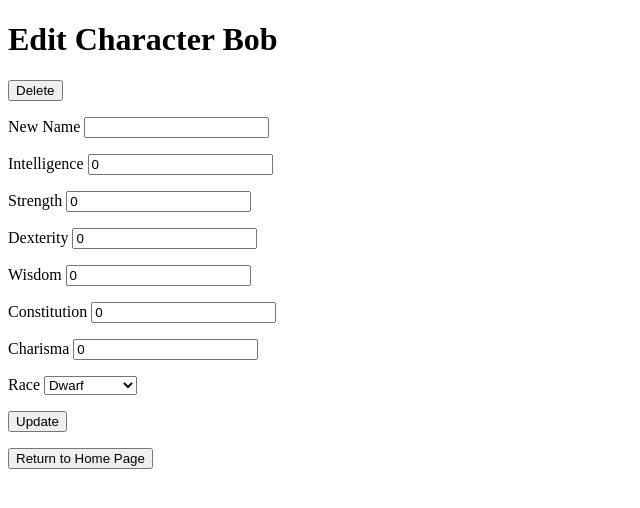
After one commit to LawrenceHierlmeier/Super-D-and-Database, a Flask app: a page that uses application/templates/edit_character.html in a window 1280 px wide. The commit adds this page. Shown: the top 508 px of the page, without its empty margins (0-640 px from the left). Run offline with Flask 2, Linux system fonts and the light colour scheme.

```diff
--- a/application/app.py
+++ b/application/app.py
@@ -32,6 +32,7 @@ nav.Bar('top', [
 @app.route('/')
 def home():
     return render_template('home.html')
+
 
 @app.route('/characters')
 def character_list():
@@ -79,6 +80,29 @@ def insert_character():
         print(name, character_class)
         database.add_class_to_character(name, character_class)
     return render_template('add_character.html')
+
+
+@app.route('/characters/<character_name>/edit_character', methods=["GET", "POST"])
+def edit_character(character_name):
+    if request.method == "POST":
+        if request.form['submit'] == 'Delete':
+            database.delete_character(character_name)
+            print(character_name, "was deleted")
+            return redirect(url_for('home'))
+        elif request.form['submit'] == 'Update':
+            new_name = request.form['new_name']
+            intelligence = request.form['Intelligence']
+            strength = request.form['Strength']
+            dexterity = request.form['Dexterity']
+            wisdom = request.form['Wisdom']
+            constitution = request.form['Constitution']
+            charisma = request.form['Charisma']
+            race = request.form['Race']
+            database.modify_character(character_name, new_name, intelligence, strength, dexterity, wisdom,
+                                      constitution, charisma, race)
+            print(character_name, "was changed to", new_name)
+            #return redirect(url_for('home'))
+    return render_template('edit_character.html', character_name=character_name)
 
 
 @app.route('/add_campaign', methods=["GET", "POST"])
@@ -171,14 +195,14 @@ def remove_class_from_character(character_name):
         return redirect(url_for('character_page', character_name=character_name))
     if request.method == "POST":
         chosen_class = request.form['chosen_class']
-        #database.remove_
-        char_feats = database.character_and_feats(character_name)
-        if (len(char_feats) == 0):
-            print("no feat to remove")
+        database.remove_class_from_character(character_name, chosen_class)
+        char_classes = database.character_and_classes(character_name)
+        if (len(char_classes) == 0):
+            print("no class to remove")
             return redirect(url_for('character_page', character_name=character_name))
         else:
-            print(chosen_class, "feat removed from character", character_name)
-    return render_template('remove_feat_from_character.html', character_name=character_name, classes=char_classes)
+            print(chosen_class, "class removed from character", character_name)
+    return render_template('remove_class_from_character.html', character_name=character_name, classes=char_classes)
 
 
 @app.route('/add_to_inventory', methods =["GET", "POST"])
--- a/application/templates/character_page.html
+++ b/application/templates/character_page.html
@@ -14,6 +14,8 @@
     {% endfor %}
 
     <a href="{{ url_for('remove_feat_from_character', character_name = character[0].name ) }}"><h2>Remove a Feat</h2></a>
+    <a href="{{ url_for('remove_class_from_character', character_name = character[0].name ) }}"><h2>Remove a Class</h2></a>
+    <a href="{{ url_for('edit_character', character_name = character[0].name ) }}"><h2>Edit this Character</h2></a>
 
     <h1>{{ character[0].name }}</h1>
 
--- /dev/null
+++ b/application/templates/edit_character.html
@@ -0,0 +1,35 @@
+<!DOCTYPE html>
+<html lang="en">
+<head>
+    <meta charset="UTF-8">
+    <title>Edit Character {{ character_name }}</title>
+    <h1>Edit Character {{ character_name }}</h1>
+</head>
+<body>
+<form action="" method="POST">
+    <p><a href="{{ url_for('home') }}"><input type="submit" name="submit" value="Delete" formmethod="POST"/></a>
+    </p>
+    <p>New Name <input type="text" name="new_name" /></p>
+    <p>Intelligence <input type="number" name="Intelligence" min="0" value=0 /></p>
+    <p>Strength <input type="number" name="Strength" min="0" value=0 /></p>
+    <p>Dexterity <input type="number" name="Dexterity" min="0" value=0 /></p>
+    <p>Wisdom <input type="number" name="Wisdom" min="0" value=0 /></p>
+    <p>Constitution <input type="number" name="Constitution" min="0" value=0 /></p>
+    <p>Charisma <input type="number" name="Charisma" min="0" value=0 /></p>
+    <p>Race <select name="Race">
+        <option value="Dwarf">Dwarf</option>
+        <option value="Elf">Elf</option>
+        <option value="Halfing">Halfing</option>
+        <option value="Human">Human</option>
+        <option value="Dragonborn">Dragonborn</option>
+        <option value="Gnome">Gnome</option>
+        <option value="Half-Elf">Half-Elf</option>
+        <option value="Half-Orc">Half-Orc</option>
+        <option value="Tiefling">Tiefling</option>
+    </select></p>
+    <p></p>
+    <p><a href="{{ url_for('home') }}"><input type="submit" name="submit" value="Update" formmethod="POST"/></a></p>
+</form>
+<a href="{{ url_for('home') }}"><input type="button" value="Return to Home Page"></a>
+</body>
+</html>
```
Also changed, not shown: application/templates/remove_class_from_character.html (added, +26 -0 lines).
